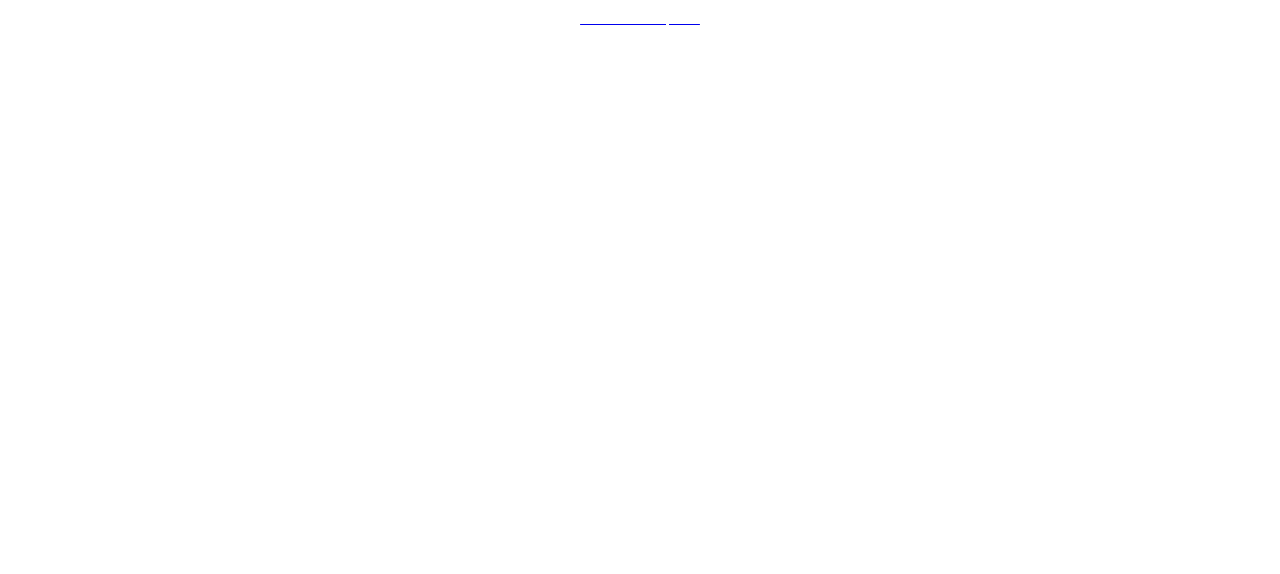
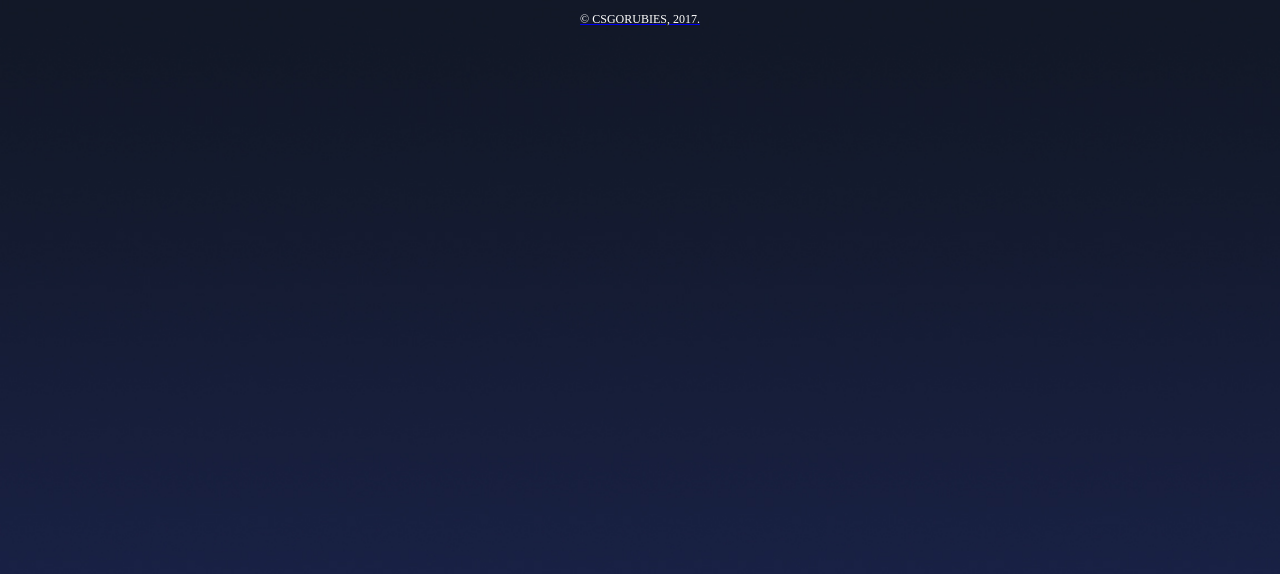
Before and after one commit to crY-cs/csgorubi.es, a plain HTML site: page index.html in a window 1280 px wide. Drawn offline with Linux system fonts and the light colour scheme.

Commit message:
Update style.css

```diff
--- a/style.css
+++ b/style.css
@@ -4,7 +4,7 @@ html, body{
     min-width: 1000px;
     padding: 0;
     margin: 0;
-    background: url(img/background/gradient.jpg);
+    background: url(gradient.jpg);
 	background-size: cover;
     overflow-x: hidden;
     color: white;
```
